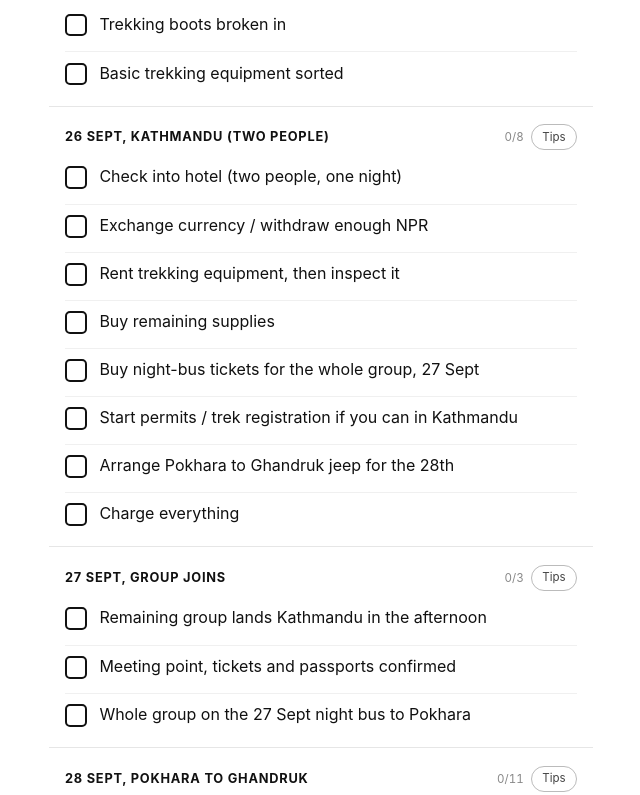
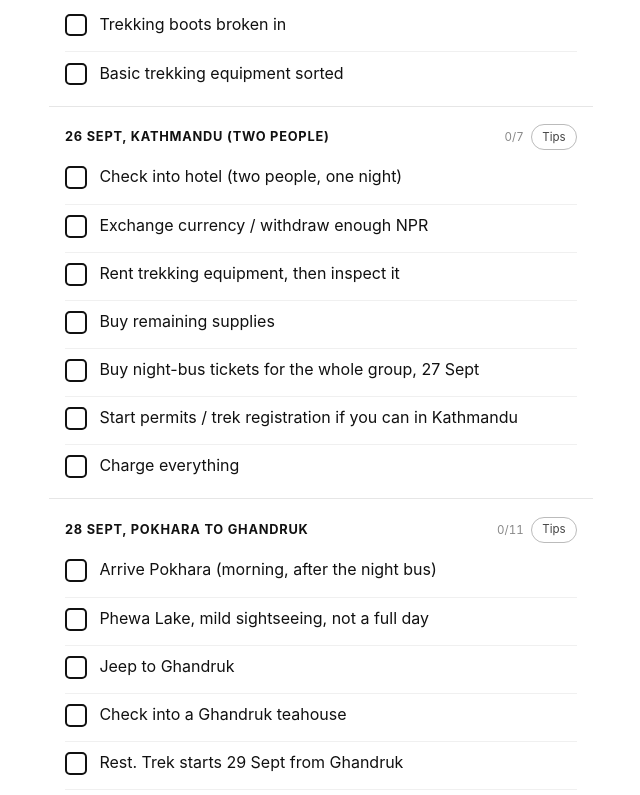
Before and after one commit to mortytheplatypus/abc-checklist, a React (Create React App) app: page / in a window 1280 px wide. Shown: the part 1185-1980 px from the top of the page, without its empty margins (319-959 px from the left). Built offline with nearby package versions, Linux system fonts and the light colour scheme.

Commit message:
update data

```diff
--- a/src/data/checklist.js
+++ b/src/data/checklist.js
@@ -143,9 +143,8 @@ export const sections = [
       { id: 'gear.warm-socks', label: 'Warm wool or synthetic socks' },
       { id: 'gear.warm-gloves', label: 'Warm gloves' },
       { id: 'gear.liner-gloves', label: 'Lightweight liner gloves' },
-      { id: 'gear.beanie', label: 'Warm beanie' },
+      { id: 'gear.beanie', label: 'Warm beanie, buff/neck gaiter' },
       { id: 'gear.sun-hat', label: 'Sun hat or cap' },
-      { id: 'gear.buff', label: 'Buff / neck gaiter' },
     ],
   },
   {
@@ -153,12 +152,10 @@ export const sections = [
     phase: 'pack',
     title: 'Footwear',
     notes: [
-      'Carry blister treatment rather than assuming you won’t need it.',
+      'Carry blister treatment rather than assuming you won\'t need it.',
     ],
     items: [
       { id: 'gear.boots', label: 'Trekking boots, already broken in' },
-      { id: 'op.gear.sandals', label: 'Sandals for the teahouse' },
-      { id: 'gear.extra-socks', label: 'Extra socks' },
       { id: 'gear.blister-treatment', label: 'Blister treatment' },
     ],
   },
@@ -171,12 +168,8 @@ export const sections = [
       'Use waterproof bags for passport, phone, power bank, wallet, electronics and spare clothes. A cheap plastic bag can save your electronics.',
     ],
     items: [
-      { id: 'op.gear.backpack', label: 'Backpack' },
-      { id: 'rain.pack-cover', label: 'Backpack rain cover' },
-      { id: 'rain.jacket', label: 'Waterproof rain jacket packed on top' },
+      { id: 'op.gear.backpack', label: 'Backpack with rain cover' },
       { id: 'rain.dry-bags', label: 'Dry bags / waterproof bags' },
-      { id: 'rain.ziplocks', label: 'Ziplock bags' },
-      { id: 'op.gear.sleeping-bag', label: 'Sleeping bag' },
       { id: 'op.gear.poles', label: 'Trekking poles' },
     ],
   },
@@ -185,14 +178,12 @@ export const sections = [
     phase: 'pack',
     title: 'Snacks',
     notes: [
-      'You don’t need six days of food. The teahouses feed you. This is emergency energy only.',
-      'Don’t rely on sugary snacks alone. Something salty can be surprisingly useful.',
+      'This is emergency energy only. Do not rely on sugary snacks alone. Something salty can be surprisingly useful.',
     ],
     items: [
       { id: 'food.chocolate', label: 'Chocolate' },
-      { id: 'food.dates', label: 'Dates' },
-      { id: 'food.nuts', label: 'Nuts and dry fruit' },
-      { id: 'food.energy-bars', label: 'Energy bars' },
+      { id: 'food.dates', label: 'Dates, nuts and dry fruit' },
+      { id: 'food.energy-bars', label: 'Milk powder and Energy bars' },
       { id: 'food.biscuits', label: 'Biscuits' },
       { id: 'food.ors', label: 'Electrolyte / ORS packets' },
       { id: 'food.salty', label: 'Some salty snacks' },
@@ -204,7 +195,7 @@ export const sections = [
     title: 'Water',
     notes: [
       'Aim for roughly 2 litres of carrying capacity per person. You can refill along the trail.',
-      'Don’t assume a source is safe just because locals drink from it.',
+      'Do not assume a source is safe just because locals drink from it.',
     ],
     items: [
       { id: 'water.bottle', label: 'Bottle or bladder, around 2 L total' },
@@ -250,7 +241,7 @@ export const sections = [
     phase: 'pack',
     title: 'Electronics',
     notes: [
-      'Don’t rely on your phone flashlight. You may walk before sunrise or after dark if something goes wrong. Everyone should have their own headlamp.',
+      'Do not rely on your phone flashlight. You may walk before sunrise or after dark if something goes wrong. Everyone should have their own headlamp.',
     ],
     items: [
       { id: 'elec.phone', label: 'Phone' },
@@ -258,7 +249,6 @@ export const sections = [
       { id: 'elec.cables', label: 'Charging cables' },
       { id: 'elec.adapter', label: 'Universal travel adapter' },
       { id: 'elec.headlamp', label: 'Headlamp, one per person' },
-      { id: 'elec.spare-batteries', label: 'Spare headlamp batteries' },
     ],
   },
 
@@ -284,33 +274,7 @@ export const sections = [
         id: 'ktm.permits',
         label: 'Start permits / trek registration if you can in Kathmandu',
       },
-      {
-        id: 'ktm.arrange-jeep',
-        label: 'Arrange Pokhara to Ghandruk jeep for the 28th',
-      },
       { id: 'ktm.charge', label: 'Charge everything' },
-    ],
-  },
-  {
-    id: 'join',
-    phase: 'prep',
-    title: '27 Sept, group joins',
-    notes: [
-      'The rest of the group lands Kathmandu in the afternoon. No extra Kathmandu hotel: go onto the night bus together.',
-    ],
-    items: [
-      {
-        id: 'join.land',
-        label: 'Remaining group lands Kathmandu in the afternoon',
-      },
-      {
-        id: 'join.meeting',
-        label: 'Meeting point, tickets and passports confirmed',
-      },
-      {
-        id: 'join.bus',
-        label: 'Whole group on the 27 Sept night bus to Pokhara',
-      },
     ],
   },
   {
@@ -336,7 +300,7 @@ export const sections = [
       { id: 'pre.charge', label: 'Power banks charged' },
       {
         id: 'pre.passports-permits',
-        label: 'Everyone’s passport and permit situation confirmed',
+        label: 'Everyone\'s passport and permit situation confirmed',
       },
     ],
   },
@@ -355,30 +319,11 @@ export const sections = [
     ],
   },
   {
-    id: 'jeep',
-    phase: 'prep',
-    title: 'Jeep to Ghandruk',
-    notes: [
-      'For 7-8 people, arrange this before the 28th. Target: Pokhara to Ghandruk. Don’t land in Pokhara and start hunting for a vehicle.',
-      'Don’t let the driver talk you into changing the plan because some other road is “better”.',
-    ],
-    items: [
-      { id: 'jeep.capacity', label: 'Vehicle capacity' },
-      { id: 'jeep.passengers', label: 'Number of passengers' },
-      { id: 'jeep.luggage', label: 'Luggage capacity' },
-      { id: 'jeep.price', label: 'Total price' },
-      { id: 'jeep.pickup-location', label: 'Pickup location' },
-      { id: 'jeep.pickup-time', label: 'Pickup time' },
-      { id: 'jeep.dropoff', label: 'Drop-off: Ghandruk' },
-      { id: 'jeep.road-charges', label: 'Road and parking charges included?' },
-    ],
-  },
-  {
     id: 'permits',
     phase: 'prep',
     title: 'Permits',
     notes: [
-      'You’ll generally need the Annapurna Conservation Area permit (ACAP) plus the trekking registration / TIMS arrangement that applies at the time. Start these in Kathmandu on the 26th if you can. Don’t leave them for Pokhara; you are not staying there.',
+      'You\'ll generally need the Annapurna Conservation Area permit (ACAP) plus the trekking registration / TIMS arrangement that applies at the time.',
     ],
     items: [
       { id: 'permits.acap', label: 'ACAP permit' },
@@ -392,7 +337,7 @@ export const sections = [
     phase: 'prep',
     title: 'Cash on the trail',
     notes: [
-      'ATMs become irrelevant once you’re deep into the trail. Don’t plan to withdraw money when you need it.',
+      'ATMs become irrelevant once you\'re deep into the trail. Do not plan to withdraw money when you need it.',
     ],
     items: [
       { id: 'cash.trek-npr', label: 'NPR for the whole trek plus emergency' },
@@ -469,9 +414,9 @@ export const sections = [
   {
     id: 'flexibility',
     phase: 'info',
-    title: 'Don’t chase the itinerary',
+    title: 'Do not chase the itinerary',
     notes: [
-      'The mountains don’t care about your schedule. If someone gets sick, the weather turns, a road is blocked, the group is exhausted, or the trail is bad, change the plan.',
+      'The mountains do not care about your schedule. If someone gets sick, the weather turns, a road is blocked, the group is exhausted, or the trail is bad, change the plan.',
       'The goal is not "we reach ABC on Day 5". The goal is "everyone reaches ABC safely".',
     ],
     items: [],
@@ -481,13 +426,13 @@ export const sections = [
     phase: 'info',
     title: 'Group rules',
     notes: [
-      'Start early: aim for 7–8 AM on regular days; earlier on October 2.',
+      'Start early: aim for 7-8 AM on regular days; earlier on October 2.',
       'The slowest person sets the pace. Nobody walks alone, especially above Deurali. Do not split without a plan.',
-      'Carry at least 1.5–2 L water per person; refill at lodges. Eat breakfast before walking; lunch at recommended lodges; carry snacks.',
-      'Stairs: small steps, steady pace. Don’t sprint uphill.',
+      'Carry at least 1.5-2 L water per person; refill at lodges. Eat breakfast before walking; lunch at recommended lodges; carry snacks.',
+      'Stairs: small steps, steady pace. Do not sprint uphill.',
       'If you feel sick, tell the guide immediately. Do not hide symptoms.',
       'Ask the guide every morning about rain, snow, trail conditions, and visibility.',
-      'Headlamp for October 2 — you may finish after dark. Keep rain gear and cold layers (gloves, beanie) accessible, not buried.',
+      'Headlamp for October 2. You may finish after dark. Keep rain gear and cold layers (gloves, beanie) accessible, not buried.',
       'Keep enough NPR for food, water, rooms, and emergencies.',
     ],
     items: [],
@@ -546,17 +491,17 @@ export const sections = [
       {
         headers: ['Day', 'Route', 'Net elev', 'Temp'],
         rows: [
-          ['Sep 28', 'Pokhara → Ghandruk', '+1,120 m road', 'Night ~10–13°C'],
-          ['Sep 29', 'Ghandruk → Chomrong', '+230 m', '18–24° / 10–13°'],
-          ['Sep 30', 'Chomrong → Dovan', '+430 m', '15–20° / 8–12°'],
-          ['Oct 1', 'Dovan → MBC', '+1,100 m', '5–10° / −5–2°'],
-          ['Oct 2', 'MBC → ABC → Dovan', '+430 m to ABC', '5–10°; coldest'],
-          ['Oct 3', 'Dovan → Pokhara', '−820 m walk', 'Warms to 25–30°'],
+          ['Sep 28', 'Pokhara → Ghandruk', '+1,120 m road', 'Night ~10-13°C'],
+          ['Sep 29', 'Ghandruk → Chomrong', '+230 m', '18-24° / 10-13°'],
+          ['Sep 30', 'Chomrong → Dovan', '+430 m', '15-20° / 8-12°'],
+          ['Oct 1', 'Dovan → MBC', '+1,100 m', '5-10° / -5-2°'],
+          ['Oct 2', 'MBC → ABC → Dovan', '+430 m to ABC', '5-10°; coldest'],
+          ['Oct 3', 'Dovan → Pokhara', '-820 m walk', 'Warms to 25-30°'],
         ],
       },
     ],
     notes: [
-      'Net elevation gain is not the same as total uphill climbing. Temps and rain % are planning estimates — check the forecast around Sep 23–25 and every morning on trail.',
+      'Net elevation gain is not the same as total uphill climbing. Temps and rain % are planning estimates. Check the forecast around Sep 23-25 and every morning on trail.',
     ],
     items: [],
   },
```
